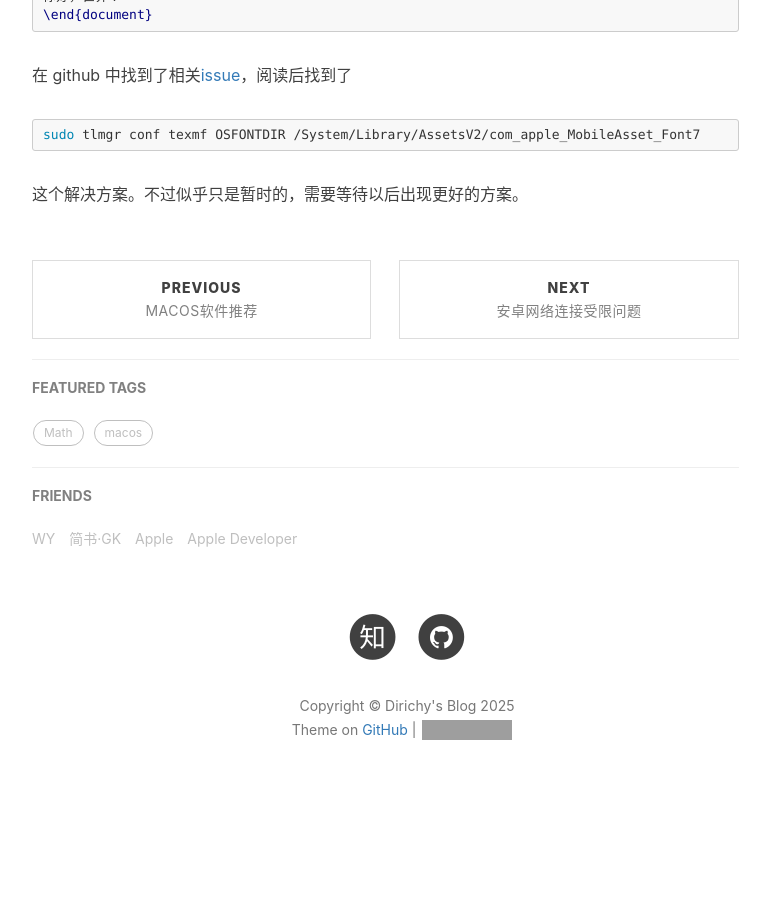
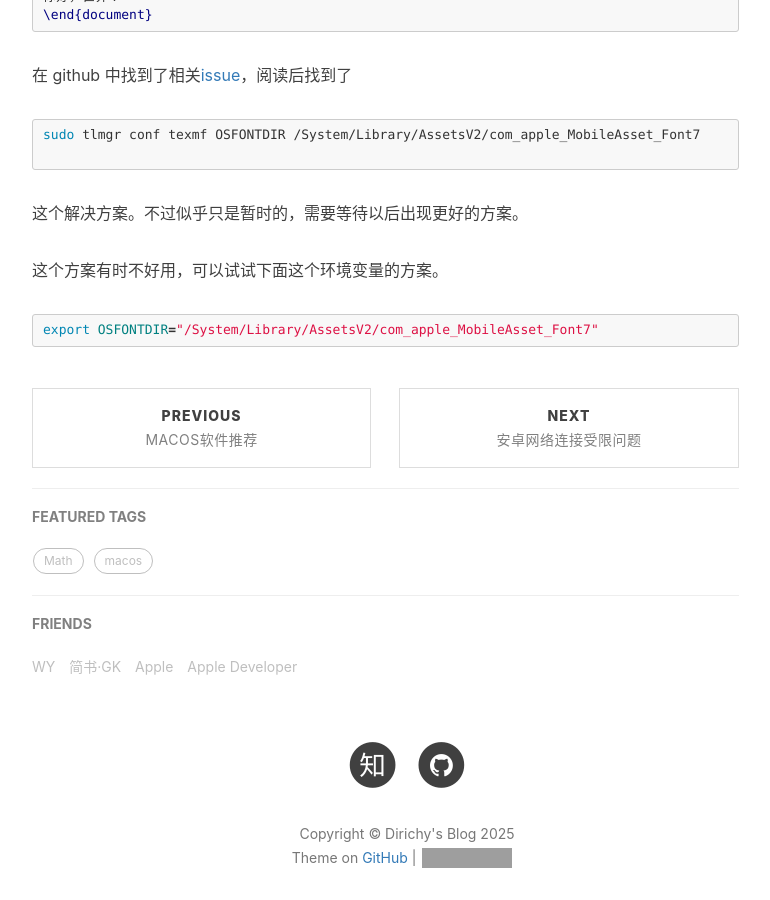
Before and after one commit to dirichy/dirichy.github.io, a Jekyll site: the page built from _posts/2025-01-24-mac15-lualatex-ctex.md, in a window 1280 px wide and 900 px high, scrolled down 666 px. Shown: the whole window, without its empty margins (233-1003 px from the left). Built offline with Jekyll 4.4.1, drawn with Linux system fonts in a browser that asks for light colours; nearby versions of some CDN libraries; our own code applies the rules of GitHub Pages for plain Markdown files; comment, search, counter and statistics services are not loaded; before the commit the page ends 1500 px from its top, so only the background shows below that; grey boxes are pictures that could not be loaded.

Commit message:
add another method to fix lualatex on mac

````diff
--- a/_posts/2025-01-24-mac15-lualatex-ctex.md
+++ b/_posts/2025-01-24-mac15-lualatex-ctex.md
@@ -20,5 +20,11 @@ tags:
 在 github 中找到了相关[issue](https://github.com/CTeX-org/ctex-kit/issues/722)，阅读后找到了
 ```bash
 sudo tlmgr conf texmf OSFONTDIR /System/Library/AssetsV2/com_apple_MobileAsset_Font7
+
 ```
 这个解决方案。不过似乎只是暂时的，需要等待以后出现更好的方案。
+
+这个方案有时不好用，可以试试下面这个环境变量的方案。
+```bash
+export OSFONTDIR="/System/Library/AssetsV2/com_apple_MobileAsset_Font7"
+```
````
